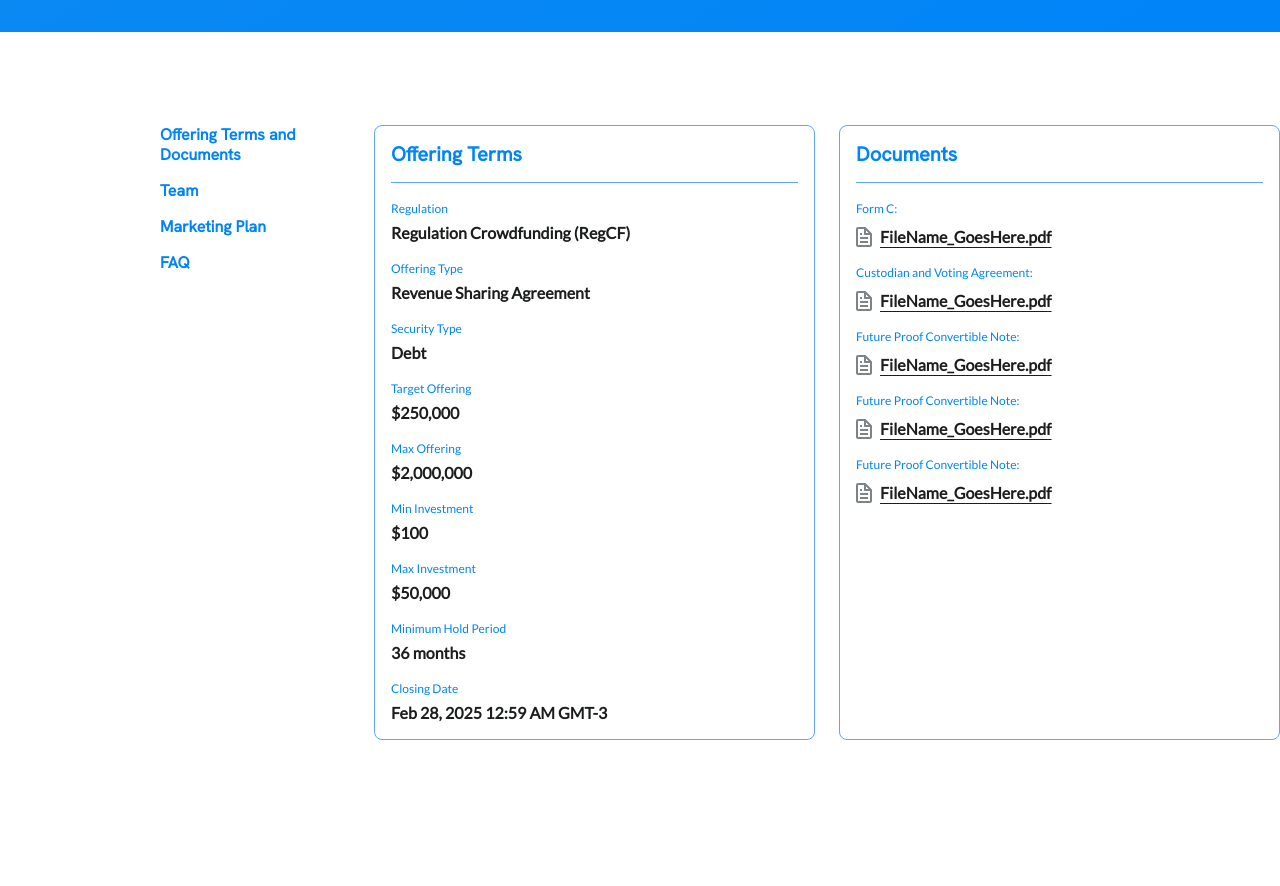
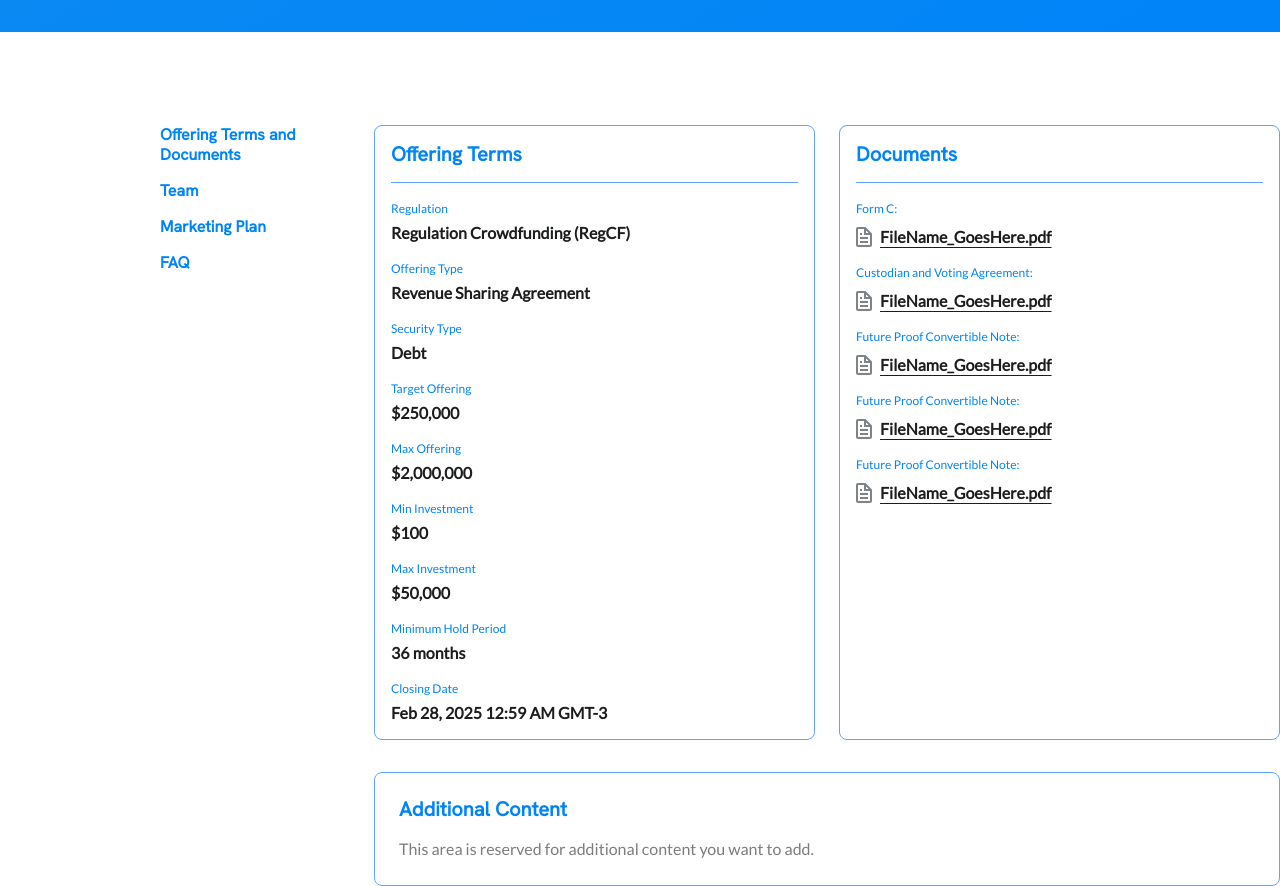
Before and after one commit to wjjunior/kore-page, a Nuxt app: page / in a window 1280 px wide. Shown: the part 840-1726 px from the top of the page. Before the commit the page ends 1672 px from the top, so only its background shows below. Built offline with nearby package versions, Linux system fonts and the light colour scheme.

Commit message:
feat: add stick navbar

```diff
--- a/src/features/investment/ui/InvestmentCards.vue
+++ b/src/features/investment/ui/InvestmentCards.vue
@@ -2,9 +2,9 @@
   <div class="flex space-x-6">
     <div class="w-[441px] flex-shrink-0">
       <div
-        class="bg-white rounded-lg border border-blue-400 overflow-hidden h-full flex flex-col"
+        class="bg-white rounded-lg border border-blue-400 overflow-hidden h-full"
       >
-        <div class="p-4 flex-1">
+        <div class="p-4">
           <div class="border-b border-blue-400 mb-4 pb-4">
             <h2
               class="text-xl font-bold text-primary-200 font-hanken-grotesk leading-6"
@@ -36,9 +36,9 @@
 
     <div class="w-[441px] flex-shrink-0">
       <div
-        class="bg-white rounded-lg border border-blue-400 overflow-hidden h-full flex flex-col"
+        class="bg-white rounded-lg border border-blue-400 overflow-hidden h-full"
       >
-        <div class="p-4 flex-1">
+        <div class="p-4">
           <div class="border-b border-blue-400 mb-4 pb-4">
             <h2
               class="text-xl font-bold text-primary-200 font-hanken-grotesk leading-6"
--- a/src/features/investment/ui/InvestmentDetails.vue
+++ b/src/features/investment/ui/InvestmentDetails.vue
@@ -3,7 +3,7 @@
     <div class="max-w-7xl mx-auto">
       <div class="flex space-x-6">
         <div class="w-[190px] flex-shrink-0">
-          <div class="w-[143px]">
+          <div class="w-[143px] sticky top-[120px]">
             <nav class="flex flex-col gap-4">
               <a
                 v-for="link in navigationLinks"
@@ -17,11 +17,26 @@
           </div>
         </div>
 
-        <InvestmentCards
-          :offering-terms="getOfferingTerms"
-          :documents="getDocuments"
-          :loading="loading"
-        />
+        <div class="w-[906px] flex-shrink-0">
+          <InvestmentCards
+            :offering-terms="getOfferingTerms"
+            :documents="getDocuments"
+            :loading="loading"
+          />
+
+          <div class="mt-8">
+            <div class="bg-white rounded-lg border border-blue-400 p-6">
+              <h2
+                class="text-xl font-bold text-primary-200 font-hanken-grotesk leading-6 mb-4"
+              >
+                Additional Content
+              </h2>
+              <p class="text-gray-600">
+                This area is reserved for additional content you want to add.
+              </p>
+            </div>
+          </div>
+        </div>
       </div>
     </div>
   </div>
```
Also changed, not shown: 1 other file (tests, documents, lock files or other folders).
